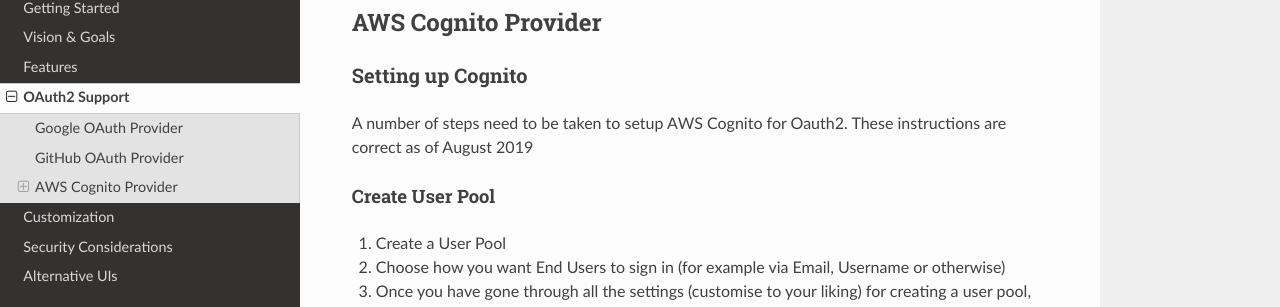
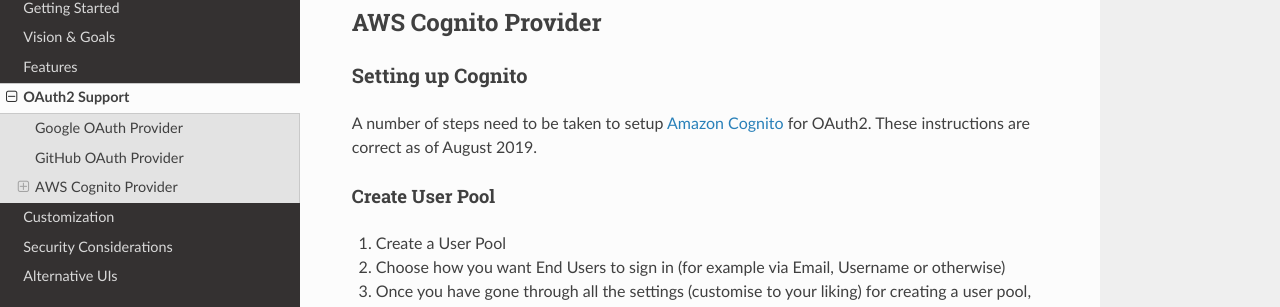
Before and after one commit to hjacobs/kube-web-view, a Sphinx documentation site: the page built from docs/oauth2.rst, in a window 1280 px wide and 1400 px high, scrolled down 2279 px. Shown: the part 144-451 px from the top of the window. Built offline with Sphinx 7.4.7 and the Read the Docs theme 2.0.0, drawn with Linux system fonts in a browser that asks for light colours; some of the changed text lies outside the part shown.

Commit message:
link to Cognito product page

```diff
--- a/docs/oauth2.rst
+++ b/docs/oauth2.rst
@@ -83,7 +83,7 @@
 Setting up Cognito
 -------------------
 
-A number of steps need to be taken to setup AWS Cognito for Oauth2. These instructions are correct as of August 2019
+A number of steps need to be taken to setup `Amazon Cognito <https://aws.amazon.com/cognito/>`_ for OAuth2. These instructions are correct as of August 2019.
 
 Create User Pool
 ^^^^^^^^^^^^^^^^^^
@@ -125,7 +125,7 @@
 Terraform
 -----------
 
-An example Terraform deployment of the above is below: -
+An example Terraform deployment of the above is below:
 
 .. code-block:: text
 
```
